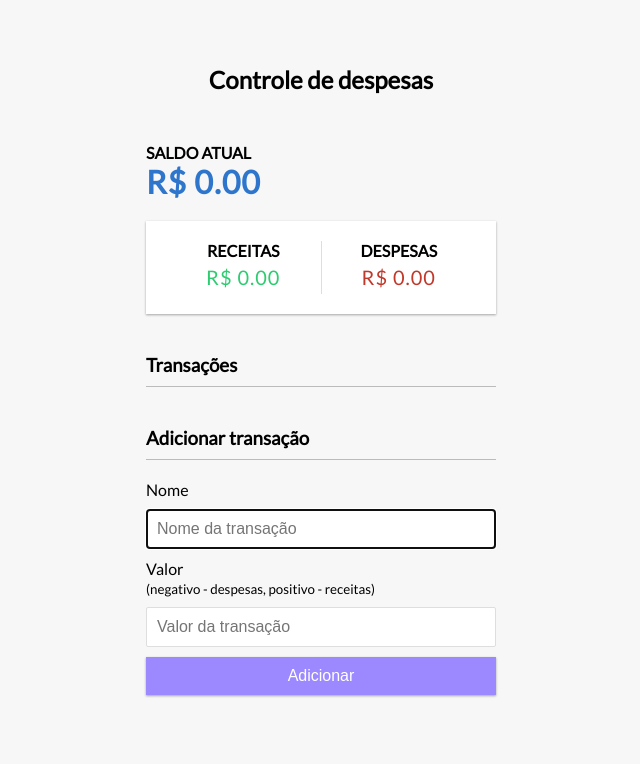
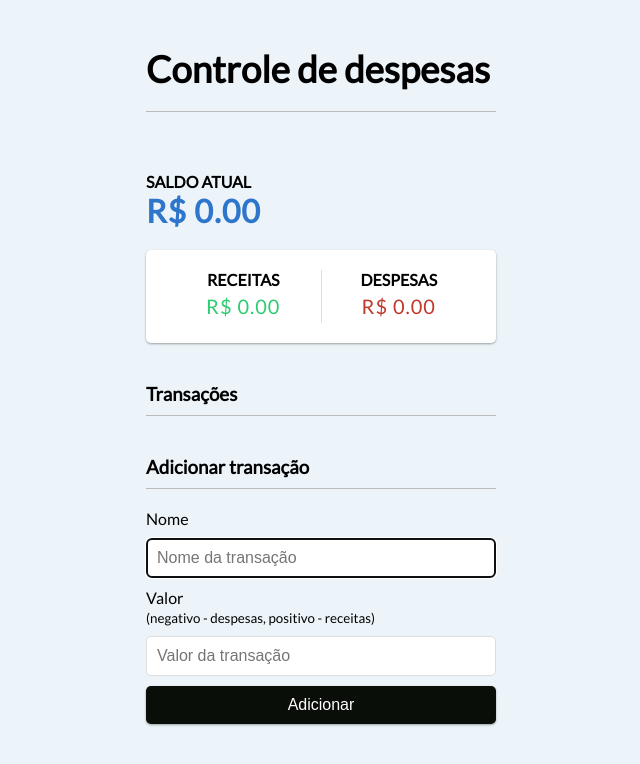
Before and after one commit to tenorionique/controle-financeiro, a website: page src/index.html in a window 1280 px wide. Shown: the whole page, without its empty margins (319-959 px from the left). Drawn offline with Linux system fonts and the light colour scheme.

Commit message:
algumas alterações no layout

```diff
--- a/src/index.html
+++ b/src/index.html
@@ -8,7 +8,9 @@
   <title>Controle de despesas</title>
 </head>
 <body>
-  <h2>Controle de despesas</h2>
+  <div class="container-first">
+    <h2>Controle de despesas</h2>
+  </div>
   <main class="container">
     <h4>Saldo atual</h4>
     <h1 id="balance" class="balance">R$ 0.00</h1>
--- a/src/style.css
+++ b/src/style.css
@@ -9,7 +9,7 @@
 }
 
 body {
-  background-color: #f7f7f7;
+  background-color: #ecf4f9;
   display: flex;
   flex-direction: column;
   align-items: center;
@@ -21,6 +21,9 @@ body {
 
 .container {
   margin: 30px auto;
+  width: 350px;
+}
+.container-first {
   width: 350px;
 }
 
@@ -36,6 +39,12 @@ h3 {
   margin: 40px 0 10px;
 }
 
+h2 {
+  font-size: 2.3rem;
+  padding-bottom: 20px;
+  border-bottom: 1px solid #bbb;
+}
+
 h4 {
   margin: 0;
   text-transform: uppercase;
@@ -44,6 +53,7 @@ h4 {
 .inc-exp-container {
   background-color: #fff;
   box-shadow: var(--box-shadow);
+  border-radius: 5px;
   padding: 20px;
   display: flex;
   justify-content: space-between;
@@ -81,7 +91,7 @@ label {
 input[type="text"],
 input[type="number"] {
   border: 1px solid #dedede;
-  border-radius: 2px;
+  border-radius: 5px;
   display: block;
   font-size: 16px;
   padding: 10px;
@@ -90,8 +100,9 @@ input[type="number"] {
 
 .btn {
   cursor: pointer;
-  background-color: #9c88ff;
+  background-color: #090e08;
   box-shadow: var(--box-shadow);
+  border-radius: 5px;
   color: #fff;
   border: 0;
   display: block;
@@ -99,11 +110,16 @@ input[type="number"] {
   margin: 10px 0 30px;
   padding: 10px;
   width: 100%;
+  transition: 0.3s;
 }
 
 .btn:focus,
 .delete-btn:focus {
   outline: 0;
+}
+
+.btn:hover {
+  background-color: #363636;
 }
 
 .transactions {
@@ -125,15 +141,18 @@ input[type="number"] {
 
 .transactions li.plus {
   border-right: 5px solid #2ecc71;
+  border-radius: 5px;
 }
 
 .transactions li.minus {
   border-right: 5px solid #c0392b;
+  border-radius: 5px;
 }
 
 .delete-btn {
   cursor: pointer;
   background-color: #e74c3c;
+  border-radius: 5px;
   border: 0;
   color: #fff;
   font-size: 20px;
```
